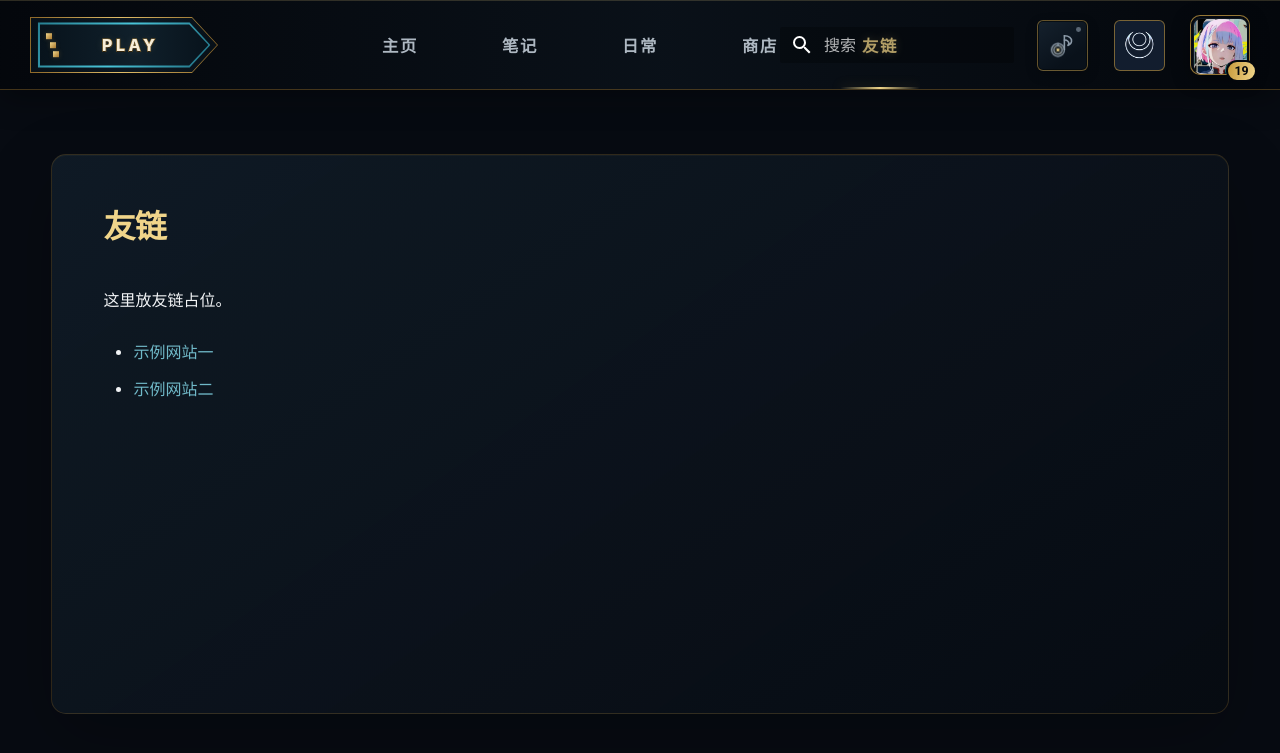
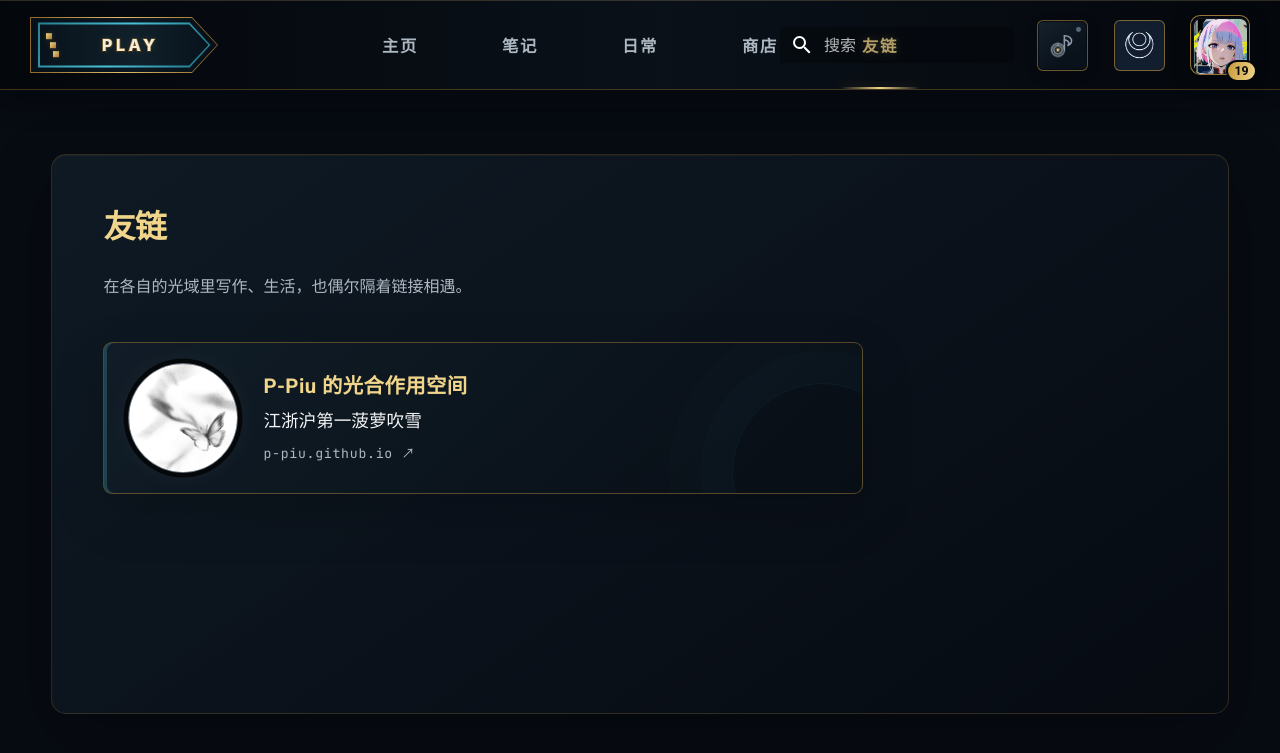
Before and after one commit to lhyzs-hub/lhyzs, an MkDocs documentation site: the page built from docs/friends/index.md, in a window 1280 px wide. Shown: the top 753 px of the page. Built offline with MkDocs 1.6.1 and Material for MkDocs 9.7.7, drawn with Linux system fonts in a browser that asks for light colours; a script that is not in the unit is left out.

Commit message:
add P-Piu friend link

```diff
--- a/docs/assets/stylesheets/theme-v2.css
+++ b/docs/assets/stylesheets/theme-v2.css
@@ -979,6 +979,138 @@ body.lhyzs-music-playing .hero-home__vinyl-halo {
   display: none;
 }
 
+/* Friend directory: quiet portraits framed like linked profile plaques. */
+.friend-directory__intro {
+  max-width: 34rem;
+  margin: -0.75rem 0 2rem !important;
+  color: var(--lhyzs-muted);
+  line-height: 1.8;
+}
+
+.friend-grid {
+  display: grid;
+  grid-template-columns: minmax(0, 1fr);
+  gap: 1rem;
+  max-width: 38rem;
+}
+
+.friend-card {
+  position: relative;
+  display: grid;
+  grid-template-columns: 5.5rem minmax(0, 1fr);
+  min-height: 7.5rem;
+  align-items: center;
+  gap: 1.25rem;
+  overflow: hidden;
+  padding: 1rem 1.2rem;
+  color: var(--lhyzs-text) !important;
+  background: linear-gradient(135deg, rgba(17, 29, 40, 0.96), rgba(8, 14, 21, 0.94));
+  border: 1px solid rgba(201, 155, 61, 0.4);
+  border-radius: 0.45rem;
+  box-shadow: inset 3px 0 rgba(42, 101, 115, 0.55), 0 1rem 2.6rem rgba(0, 0, 0, 0.18);
+  text-decoration: none !important;
+  transition: border-color 220ms ease, box-shadow 220ms ease, transform 220ms ease;
+}
+
+.friend-card::after {
+  content: "";
+  position: absolute;
+  right: -2.5rem;
+  bottom: -3.5rem;
+  width: 9rem;
+  aspect-ratio: 1;
+  border: 1px solid rgba(42, 101, 115, 0.16);
+  border-radius: 50%;
+  box-shadow: 0 0 0 1.6rem rgba(42, 101, 115, 0.045), 0 0 0 3.2rem rgba(42, 101, 115, 0.025);
+  pointer-events: none;
+}
+
+.friend-card:hover,
+.friend-card:focus-visible {
+  border-color: rgba(240, 213, 138, 0.68);
+  box-shadow: inset 3px 0 rgba(90, 180, 205, 0.78), 0 0 1.5rem rgba(42, 101, 115, 0.18), 0 1.15rem 2.8rem rgba(0, 0, 0, 0.22);
+  transform: translateX(0.22rem);
+}
+
+.friend-card:focus-visible {
+  outline: 2px solid rgba(123, 211, 241, 0.7);
+  outline-offset: 3px;
+}
+
+.friend-card__avatar {
+  position: relative;
+  z-index: 1;
+  width: 5.5rem;
+  height: 5.5rem;
+  margin: 0 !important;
+  object-fit: cover;
+  border: 1px solid rgba(240, 213, 138, 0.45);
+  border-radius: 50%;
+  box-shadow: 0 0 0 0.22rem rgba(4, 7, 12, 0.78), 0 0 1rem rgba(201, 155, 61, 0.1);
+  filter: grayscale(1) contrast(1.04);
+}
+
+.friend-card__body {
+  position: relative;
+  z-index: 1;
+  display: grid;
+  min-width: 0;
+  gap: 0.38rem;
+}
+
+.friend-card__name {
+  overflow: hidden;
+  color: var(--lhyzs-gold-light);
+  font-size: 1.02rem;
+  letter-spacing: 0.02em;
+  line-height: 1.4;
+  text-overflow: ellipsis;
+  white-space: nowrap;
+}
+
+.friend-card__description {
+  color: var(--lhyzs-text);
+  font-size: 0.88rem;
+  line-height: 1.55;
+}
+
+.friend-card__url {
+  color: var(--lhyzs-muted);
+  font-family: "JetBrains Mono", "Cascadia Code", monospace;
+  font-size: 0.66rem;
+  letter-spacing: 0.055em;
+}
+
+html[data-lhyzs-theme="light"] .friend-card {
+  background: linear-gradient(135deg, rgba(255, 255, 255, 0.98), rgba(235, 241, 243, 0.96));
+  border-color: rgba(154, 110, 30, 0.35);
+  box-shadow: inset 3px 0 rgba(54, 125, 139, 0.48), 0 1rem 2.4rem rgba(40, 52, 60, 0.1);
+}
+
+html[data-lhyzs-theme="light"] .friend-card__avatar {
+  box-shadow: 0 0 0 0.22rem rgba(255, 255, 255, 0.92), 0 0 1rem rgba(154, 110, 30, 0.12);
+}
+
+@media (max-width: 30rem) {
+  .friend-card {
+    grid-template-columns: 4.4rem minmax(0, 1fr);
+    gap: 0.9rem;
+    padding: 0.9rem;
+  }
+
+  .friend-card__avatar {
+    width: 4.4rem;
+    height: 4.4rem;
+  }
+
+  .friend-card__name {
+    font-size: 0.9rem;
+    overflow: visible;
+    text-overflow: clip;
+    white-space: normal;
+  }
+}
+
 /* Reading layout for notes, daily photos, friends, search and PLAY. */
 body:not(.lhyzs-home) .md-main__inner {
   width: min(100%, 88rem) !important;
--- a/docs/friends/index.md
+++ b/docs/friends/index.md
@@ -1,6 +1,14 @@
 # 友链
 
-这里放友链占位。
+<p class="friend-directory__intro">在各自的光域里写作、生活，也偶尔隔着链接相遇。</p>
 
-- [示例网站一](https://example.com)
-- [示例网站二](https://example.org)
+<div class="friend-grid">
+  <a class="friend-card" href="https://p-piu.github.io/friends/" target="_blank" rel="noopener noreferrer">
+    <img class="friend-card__avatar" src="../assets/images/friends/p-piu-avatar.png" alt="P-Piu 的灰白蝴蝶头像" width="320" height="320" loading="lazy" decoding="async">
+    <span class="friend-card__body">
+      <strong class="friend-card__name">P-Piu 的光合作用空间</strong>
+      <span class="friend-card__description">江浙沪第一菠萝吹雪</span>
+      <span class="friend-card__url">p-piu.github.io <span aria-hidden="true">↗</span></span>
+    </span>
+  </a>
+</div>
--- a/docs/service-worker.js
+++ b/docs/service-worker.js
@@ -1,4 +1,4 @@
-const CACHE_VERSION = "lhyzs-site-v16";
+const CACHE_VERSION = "lhyzs-site-v17";
 const CACHE_NAME = `lhyzs-offline-${CACHE_VERSION}`;
 const SCOPE_URL = new URL(self.registration.scope);
 const OFFLINE_PAGE = new URL("404.html", SCOPE_URL).href;
```
Also changed, not shown: docs/assets/images/friends/p-piu-avatar.png (added).
